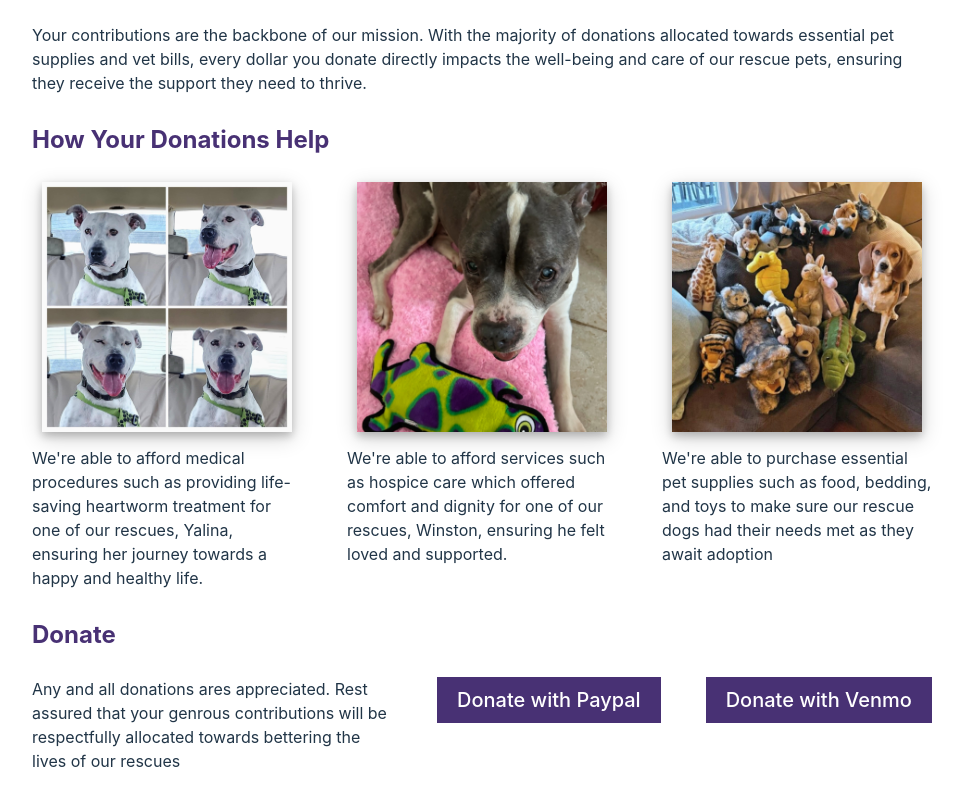
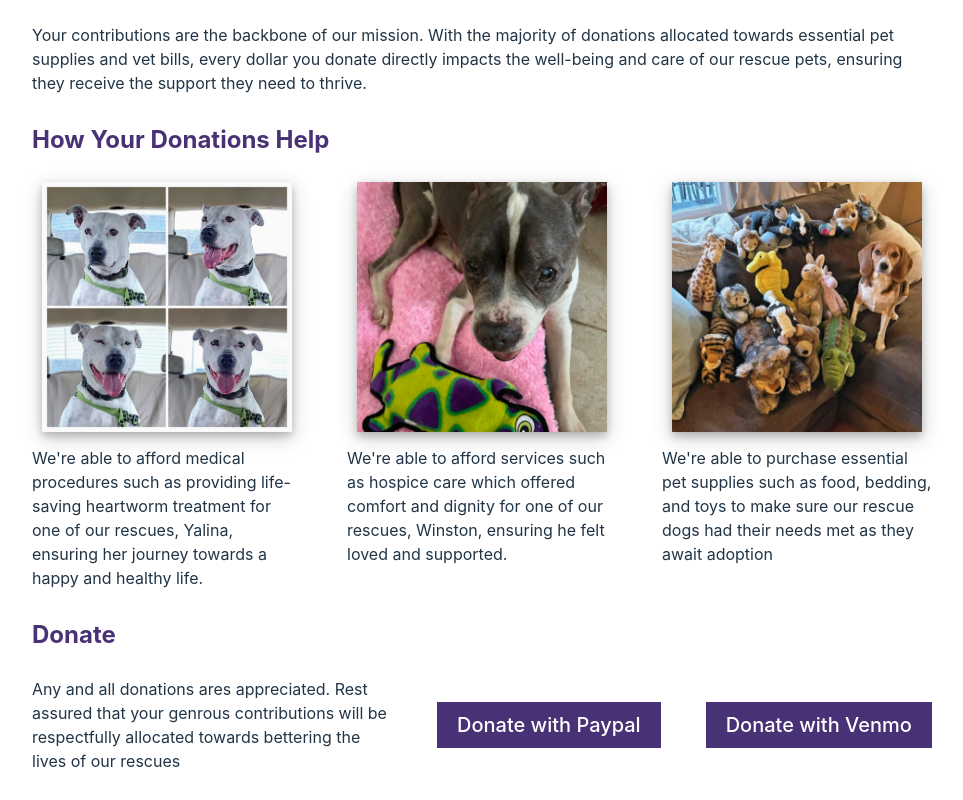
Before and after one commit to JackUhl/Paws_UI, a React (Vite) app: page /Donate in a window 1280 px wide. Shown: the part 568-1368 px from the top of the page, without its empty margins (158-1121 px from the left). Built offline with nearby package versions, Linux system fonts and the light colour scheme.

Commit message:
Align center buttons

```diff
--- a/src/pages/Donate/Donate.tsx
+++ b/src/pages/Donate/Donate.tsx
@@ -39,7 +39,7 @@ export default function Donate() {
                 </div>
                 <div className='flexColumn contentBox'>
                     <h2>Donate</h2>
-                    <div className='flexRow flexGap'>
+                    <div className='flexRow alignCenter flexGap'>
                         <p className='donateArea'>Any and all donations ares appreciated. Rest assured that your genrous contributions will be respectfully allocated towards bettering the lives of our rescues</p>
                         <LinkButtonComponent
                             linksToInternalRoute={false}
```
